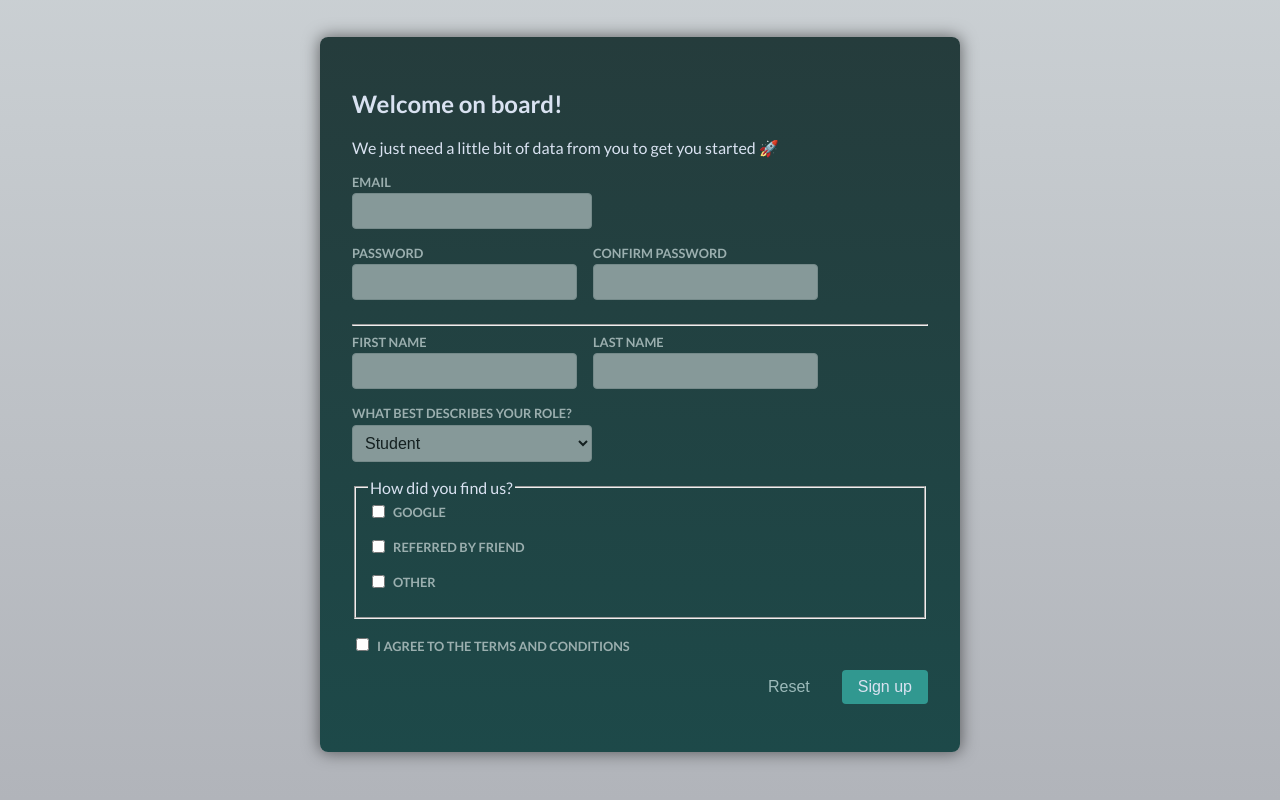
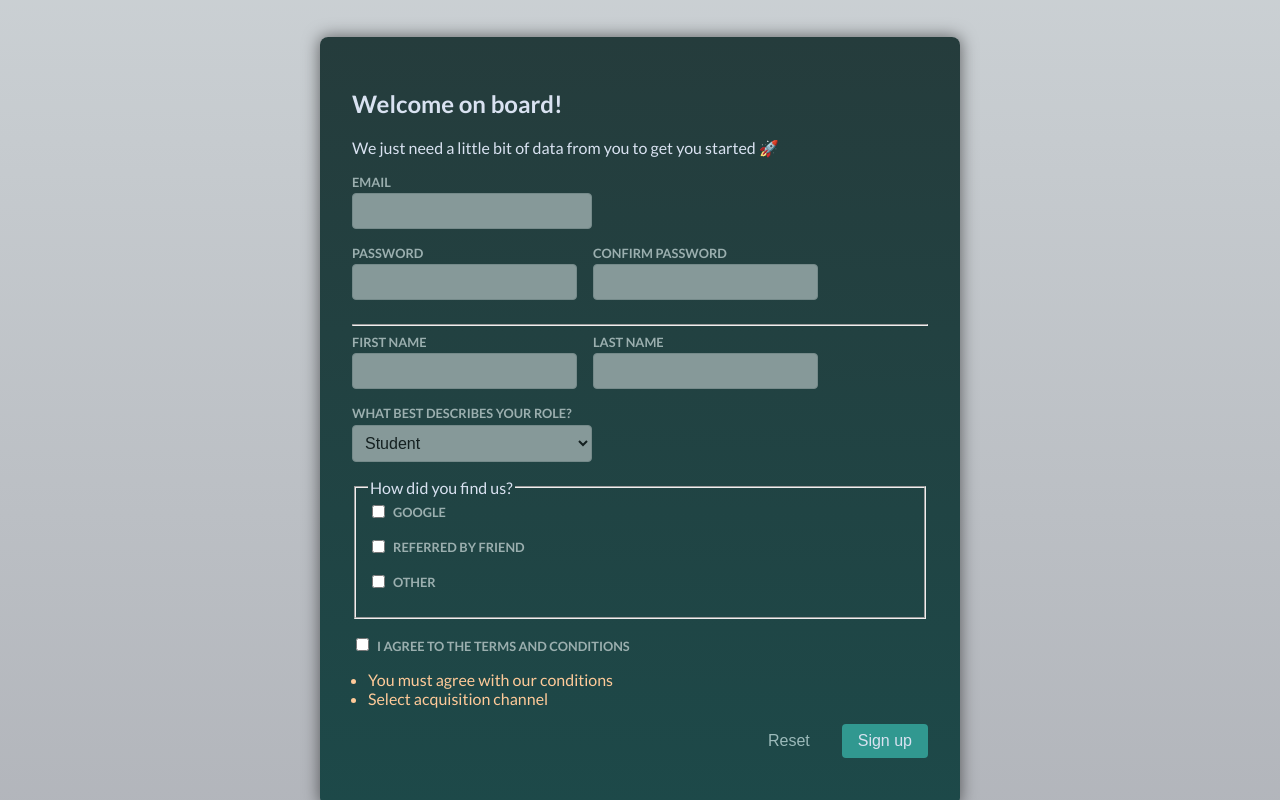
Before and after one commit to MikhieiUlianov/FormHandling, a React (Vite) app: page / in a window 1280 px wide. Both pictures are taken after typing "name@example.com", "Sample123", "Sample123", "Sample", "Sample" into the empty fields and a click on the button "Sign up". Shown: the part 202-1002 px from the top of the page. Built offline with nearby package versions, Linux system fonts and the light colour scheme.

Commit message:
useactionstate

```diff
--- a/src/components/Signup.jsx
+++ b/src/components/Signup.jsx
@@ -4,13 +4,17 @@
   isNotEmpty,
   isEqualToOtherValue,
 } from "../util/validation";
+import { useActionState } from "react";
 
 export default function Signup() {
-  //Get "formData object" instead of "event"
-  //With form actions we dont need to use new "formData()"
-  function signUpAction(formData) {
-    //automaticly call event.preventDefault();
-    //event.preventDefault();
+  //when we use "useActionState" our fucntion is called in a different way,
+  //in this case formData object will be as the second arg.
+  //first arg is the previous state
+
+  //first time it is executed,
+  // our initial state will simply be that initial state,
+  //  which was passed to this hook
+  function signUpAction(prevState, formData) {
     const email = formData.get("email");
     const password = formData.get("password");
     const confirmPassword = formData.get("confirm-password");
@@ -44,11 +48,26 @@
     if (acquisitionChannel.length === 0) {
       errors.push("Select acquisition channel");
     }
-    //automaticly reset the form
+
+    if (errors.length > 0) {
+      return { errors };
+    }
+
+    return { errors: null };
   }
+  //second argument is an initial state,
+  // which will be active while "signUpAction" function will not be executed
+
+  //arg #1 it is state which can change from initial to state which will be returned by "signUpAction"
+  //arg #2 we get an updated form action.
+  // which is wrappin our "signUpAction" function, and does so it can listen it, and provides some exctra futures.
+  //arg #3 pending status, true or false
+  const [formState, formAction /* pending */] = useActionState(signUpAction, {
+    errors: null,
+  });
 
   return (
-    <form action={signUpAction}>
+    <form action={formAction}>
       <h2>Welcome on board!</h2>
       <p>We just need a little bit of data from you to get you started 🚀</p>
 
@@ -132,6 +151,13 @@
           agree to the terms and conditions
         </label>
       </div>
+      {formState.errors && (
+        <ul className="error">
+          {formState.errors.map((error) => (
+            <li key={error}>{error}</li>
+          ))}
+        </ul>
+      )}
 
       <p className="form-actions">
         <button type="reset" className="button button-flat">
```
